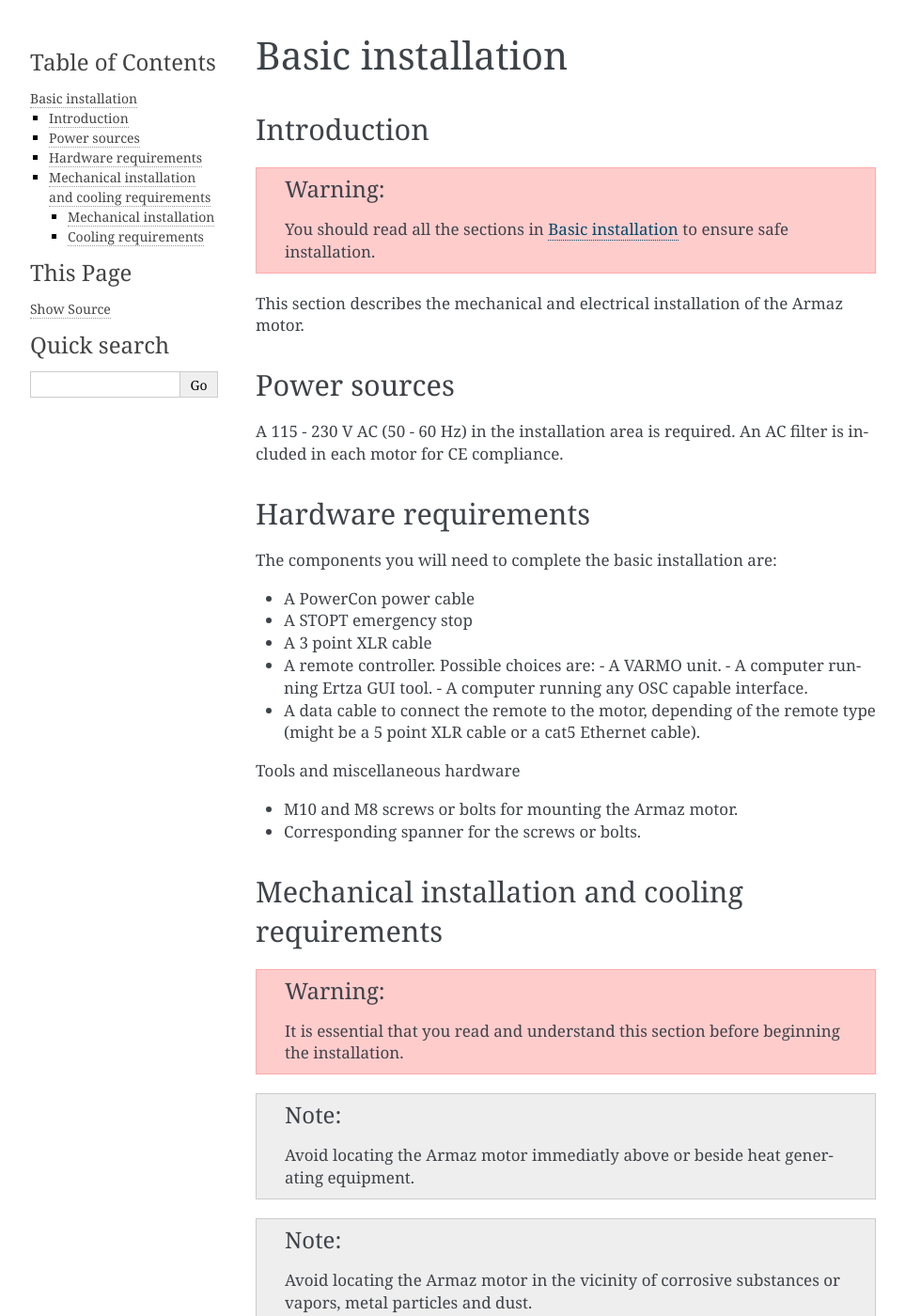
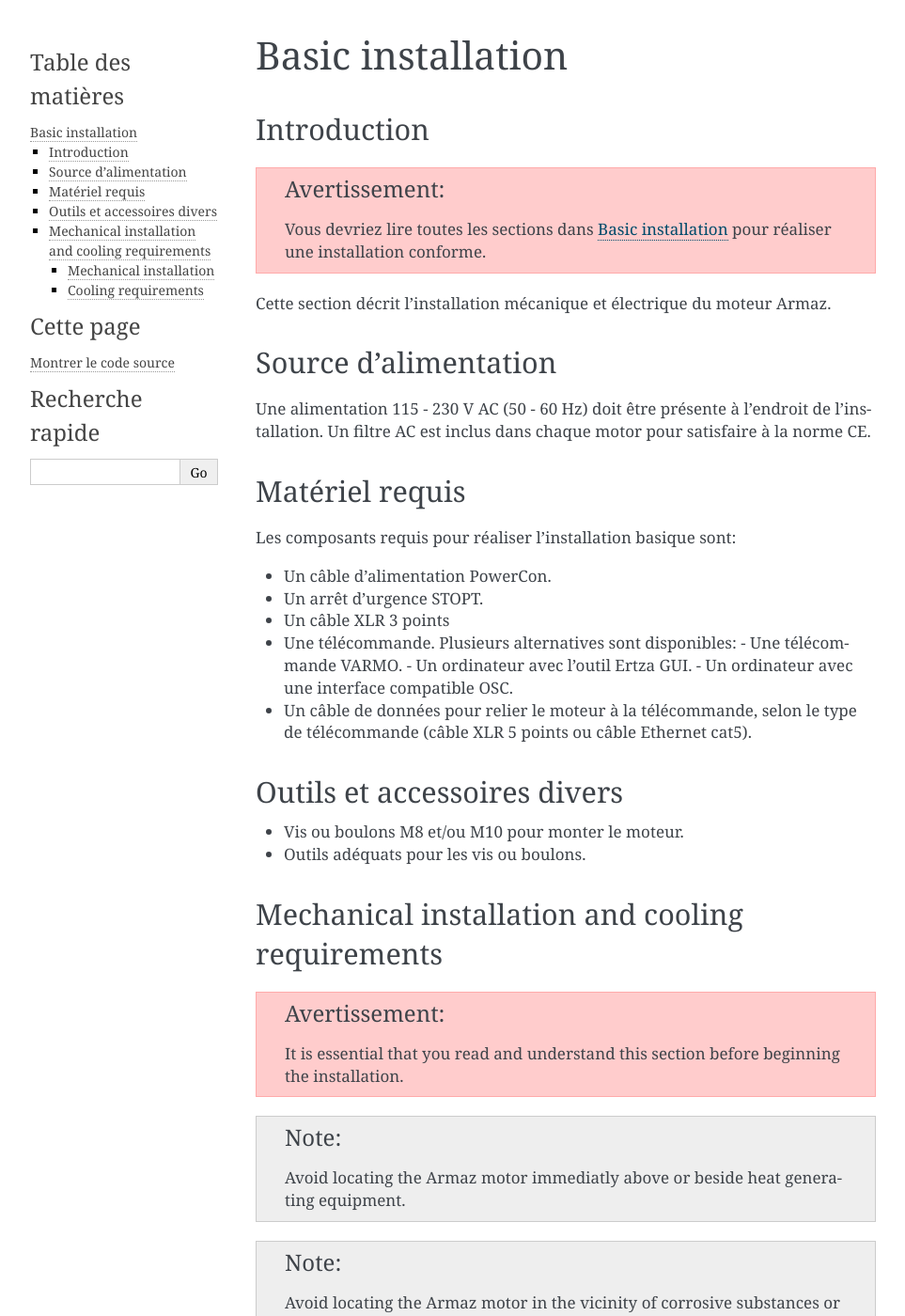
Before and after one commit to exmachina-dev/armaz-doc-french, a Sphinx documentation site: the page built from source/03-basic-installation.rst, in a window 1280 px wide and 1400 px high. Shown: the whole window at 94% size, without its empty margins (148-1111 px from the left). Built offline with Sphinx 7.4.7, drawn with Linux system fonts in a browser that asks for light colours; some of the changed text lies outside the part shown.

Commit message:
Beggining of translation

```diff
--- a/source/03-basic-installation.rst
+++ b/source/03-basic-installation.rst
@@ -4,34 +4,35 @@
 Introduction
 ------------
 
-.. warning:: You should read all the sections in :doc:`03-basic-installation` to ensure safe installation.
+.. warning:: Vous devriez lire toutes les sections dans :doc:`03-basic-installation` pour réaliser une installation conforme.
 
-This section describes the mechanical and electrical installation of the Armaz motor.
+Cette section décrit l'installation mécanique et électrique du moteur Armaz.
 
-Power sources
--------------
-
-A 115 - 230 V AC (50 - 60 Hz) in the installation area is required. An AC filter is included in each motor for CE compliance.
-
-Hardware requirements
+Source d'alimentation
 ---------------------
 
-The components you will need to complete the basic installation are:
+Une alimentation 115 - 230 V AC (50 - 60 Hz) doit être présente à l'endroit de l'installation. Un filtre AC est inclus dans chaque motor pour satisfaire à la norme CE.
 
-* A PowerCon power cable
-* A STOPT emergency stop
-* A 3 point XLR cable
-* A remote controller. Possible choices are:
-  - A VARMO unit.
-  - A computer running :doc:`Ertza GUI <ertza:tools>` tool.
-  - A computer running any OSC capable interface.
-* A data cable to connect the remote to the motor, depending of the remote type
-  (might be a 5 point XLR cable or a cat5 Ethernet cable).
+Matériel requis
+---------------
 
-Tools and miscellaneous hardware
+Les composants requis pour réaliser l'installation basique sont:
 
-* M10 and M8 screws or bolts for mounting the Armaz motor.
-* Corresponding spanner for the screws or bolts.
+* Un câble d'alimentation PowerCon.
+* Un arrêt d'urgence STOPT.
+* Un câble XLR 3 points
+* Une télécommande. Plusieurs alternatives sont disponibles:
+  - Une télécommande VARMO.
+  - Un ordinateur avec l'outil :doc:`Ertza GUI <ertza:tools>`.
+  - Un ordinateur avec une interface compatible OSC.
+* Un câble de données pour relier le moteur à la télécommande, selon le type de télécommande
+  (câble XLR 5 points ou câble Ethernet cat5).
+
+Outils et accessoires divers
+----------------------------
+
+* Vis ou boulons M8 et/ou M10 pour monter le moteur.
+* Outils adéquats pour les vis ou boulons.
 
 Mechanical installation and cooling requirements
 ------------------------------------------------
--- a/source/conf.py
+++ b/source/conf.py
@@ -49,6 +49,8 @@
 # General information about the project.
 project = '''Manuel utilisateur d'Armaz'''
 copyright = '2016, Benoit Rapidel, ExMachina'
+
+language = 'fr'
 
 # The version info for the project you're documenting, acts as replacement for
 # |version| and |release|, also used in various other places throughout the
```
Also changed, not shown: source/01-general-information.rst (+15 -14 lines), source/index.rst (+5 -5 lines).
